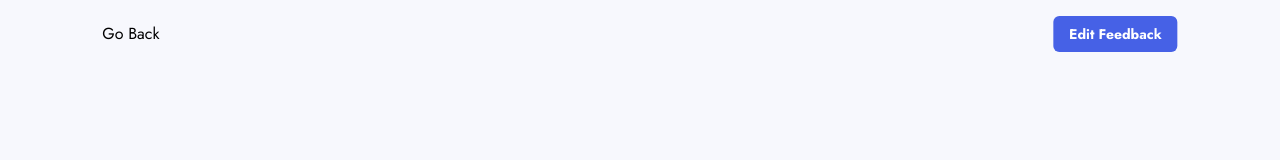
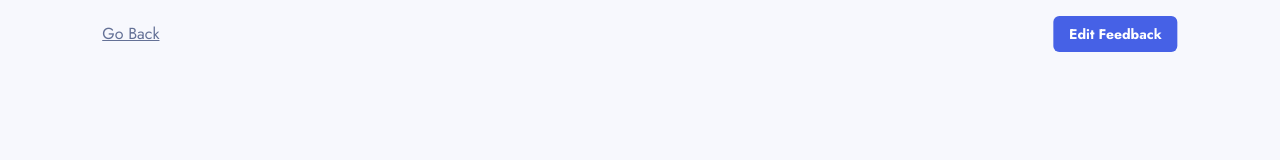
Before and after one commit to Ferperemero86/product-feedback, a Next.js app: page /post/1 in a window 1280 px wide. Shown: the top 160 px of the page. Built offline with nearby package versions, Linux system fonts and the light colour scheme.

Commit message:
Make go back links dynamic

```diff
--- a/src/app/page.tsx
+++ b/src/app/page.tsx
@@ -1,6 +1,7 @@
 'use client';
 
 import { useState, MouseEvent } from 'react';
+
 import Link from 'next/link';
 
 import { select } from '@/state/reducers/feedbacksSlice';
--- a/src/app/post/[id]/page.tsx
+++ b/src/app/post/[id]/page.tsx
@@ -3,9 +3,10 @@
 import { useState } from 'react';
 
 import { select } from '@/state/reducers/feedbacksSlice';
-import { useAppSelector, useAppDispatch } from '@/state/hooks';
+import { useAppSelector } from '@/state/hooks';
 
-import Link from 'next/link';
+import { useRouter } from 'next/navigation';
+
 import Button from '@/components/form/Button';
 import FeedbackPanel from '@/components/feedback/FeedbackPanel';
 import CommentPanel from '@/components/feedback/CommentPanel';
@@ -38,6 +39,7 @@ export default function Page({ params }: PageProps) {
   const [isEditFormShowing, setEditFormShowing] = useState<boolean>(false);
   const { feedbacks } = useAppSelector(select);
 
+  const router = useRouter();
   const feedbackId = parseInt(params.id);
 
   const feedback = feedbacks.find((item) => item.id === feedbackId);
@@ -49,6 +51,13 @@ export default function Page({ params }: PageProps) {
 
   const showForm = () => {
     setEditFormShowing(() => true);
+  };
+
+  const goToPreviousPage = (
+    e: React.MouseEvent<HTMLAnchorElement, MouseEvent>,
+  ) => {
+    e.preventDefault();
+    router.back();
   };
 
   return (
@@ -66,7 +75,12 @@ export default function Page({ params }: PageProps) {
       )}
       <div className="w-11/12 mx-auto">
         <div className="flex justify-between items-center py-4">
-          <Link href="/">Go Back</Link>
+          <a
+            className="text-secondary-fourth underline"
+            onClick={goToPreviousPage}
+          >
+            Go Back
+          </a>
           <Button
             onClick={showForm}
             text="Edit Feedback"
--- a/src/app/roadmap/page.tsx
+++ b/src/app/roadmap/page.tsx
@@ -1,6 +1,7 @@
 'use client';
 
-import { useState, MouseEvent } from 'react';
+import { MouseEventHandler, useState, MouseEvent } from 'react';
+import { useRouter } from 'next/navigation';
 
 import { useAppSelector } from '@/state/hooks';
 import { select } from '@/state/reducers/feedbacksSlice';
@@ -18,12 +19,19 @@ interface RoadMapHeader {
 }
 
 const RoadMapHeader = ({ showForm }: RoadMapHeader) => {
+  const router = useRouter();
+
+  const goToPreviousPage: MouseEventHandler<HTMLAnchorElement> = (e) => {
+    e.preventDefault();
+    router.back();
+  };
+
   return (
     <header className="p-6 bg-fourth-first flex justify-between items-center">
       <div className="">
-        <Link href="/" className="text-white font-bold text-sm underline">
+        <a className="text-white underline" onClick={goToPreviousPage}>
           Go Back
-        </Link>
+        </a>
         <h1 className="text-white text-lg">Roadmap</h1>
       </div>
       <Button
@@ -139,12 +147,16 @@ const RoadMapFeedbacks = ({
         } md:block`}
       >
         {plannedFeedbacks.map((feedback, idx) => {
+          const { id } = feedback;
+
           return (
+            <Link href={`/post/${id}`} key={idx}>
               <FeedbackPanel
                 feedback={feedback}
                 key={idx}
                 customStyles="w-11/12 border-t-4 border-tertiary-first mt-10"
               />
+            </Link>
           );
         })}
       </div>
@@ -154,12 +166,16 @@ const RoadMapFeedbacks = ({
         } md:block`}
       >
         {inProgressFeedbacks.map((feedback, idx) => {
+          const { id } = feedback;
+
           return (
+            <Link href={`/post/${id}`} key={idx}>
               <FeedbackPanel
                 feedback={feedback}
                 key={idx}
                 customStyles="w-11/12 border-t-4 border-primary-first mt-10"
               />
+            </Link>
           );
         })}
       </div>
@@ -169,12 +185,16 @@ const RoadMapFeedbacks = ({
         } md:block`}
       >
         {liveFeedbacks.map((feedback, idx) => {
+          const { id } = feedback;
+
           return (
+            <Link href={`/post/${id}`} key={idx}>
               <FeedbackPanel
                 feedback={feedback}
                 key={idx}
                 customStyles="w-11/12 border-t-4 border-tertiary-second mt-10"
               />
+            </Link>
           );
         })}
       </div>
--- a/src/styles/global.scss
+++ b/src/styles/global.scss
@@ -26,6 +26,10 @@ p {
   color: #647196;
 }
 
+a {
+  cursor: pointer;
+}
+
 .arrow {
   box-sizing: border-box;
   height: 5px;
```
Lines whose indentation alone changed are shown as unchanged.
